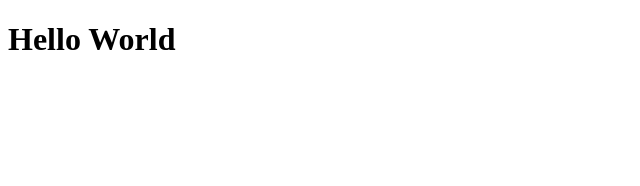
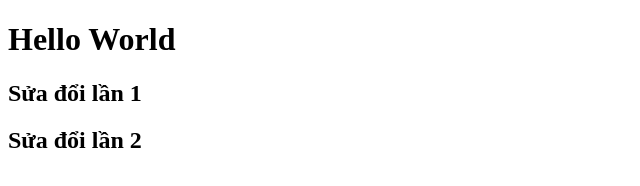
Before and after one commit to maitieubao/duan1, a plain HTML site: page index.html in a window 1280 px wide. Shown: the whole page, without its empty margins (0-640 px from the left). Drawn offline with Linux system fonts and the light colour scheme.

Commit message:
Second commit

```diff
--- a/index.html
+++ b/index.html
@@ -7,5 +7,7 @@
   </head>
   <body>
     <h1>Hello World</h1>
+    <h2>Sửa đổi lần 1</h2>
+    <h2>Sửa đổi lần 2</h2>
   </body>
 </html>
```
